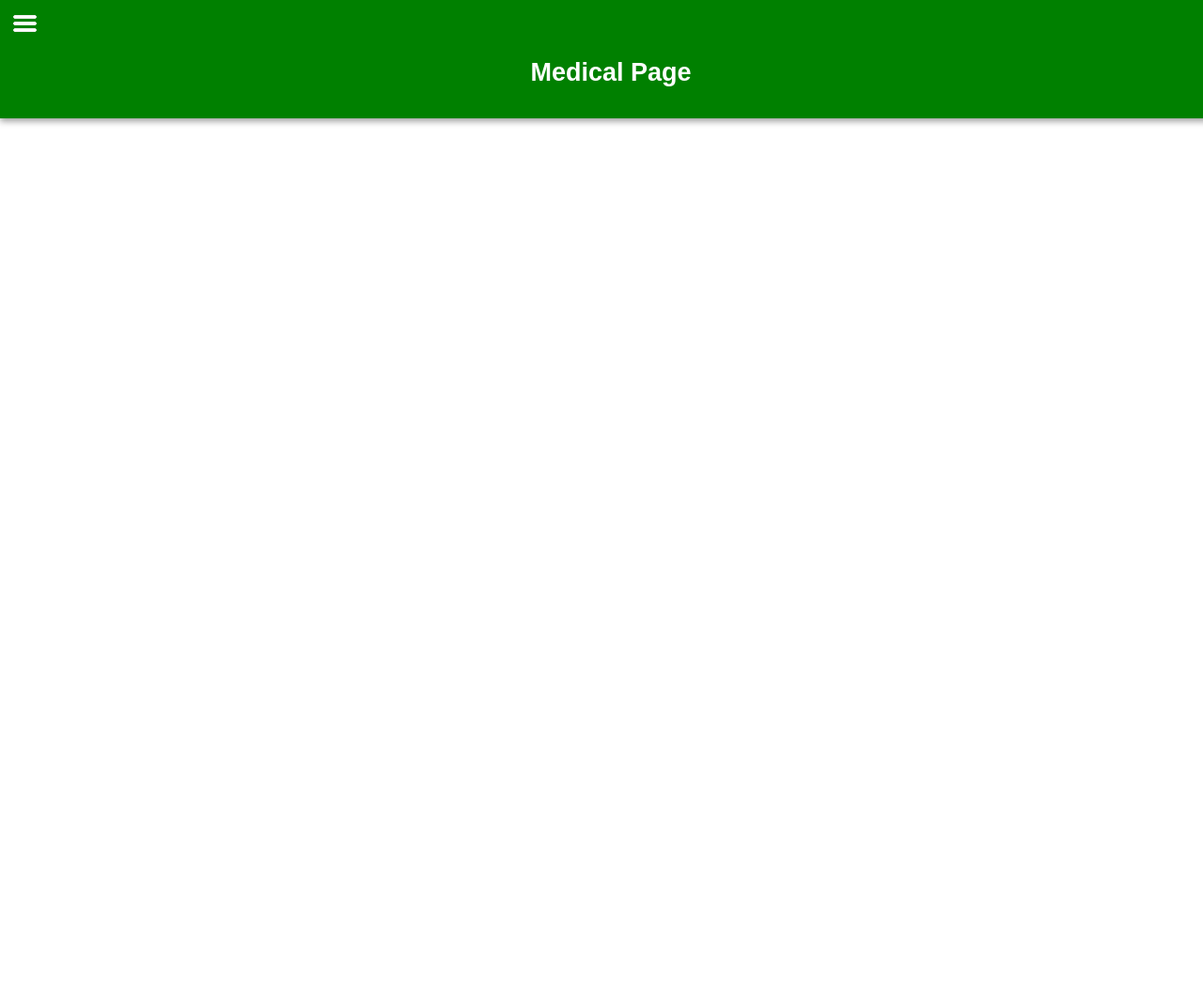
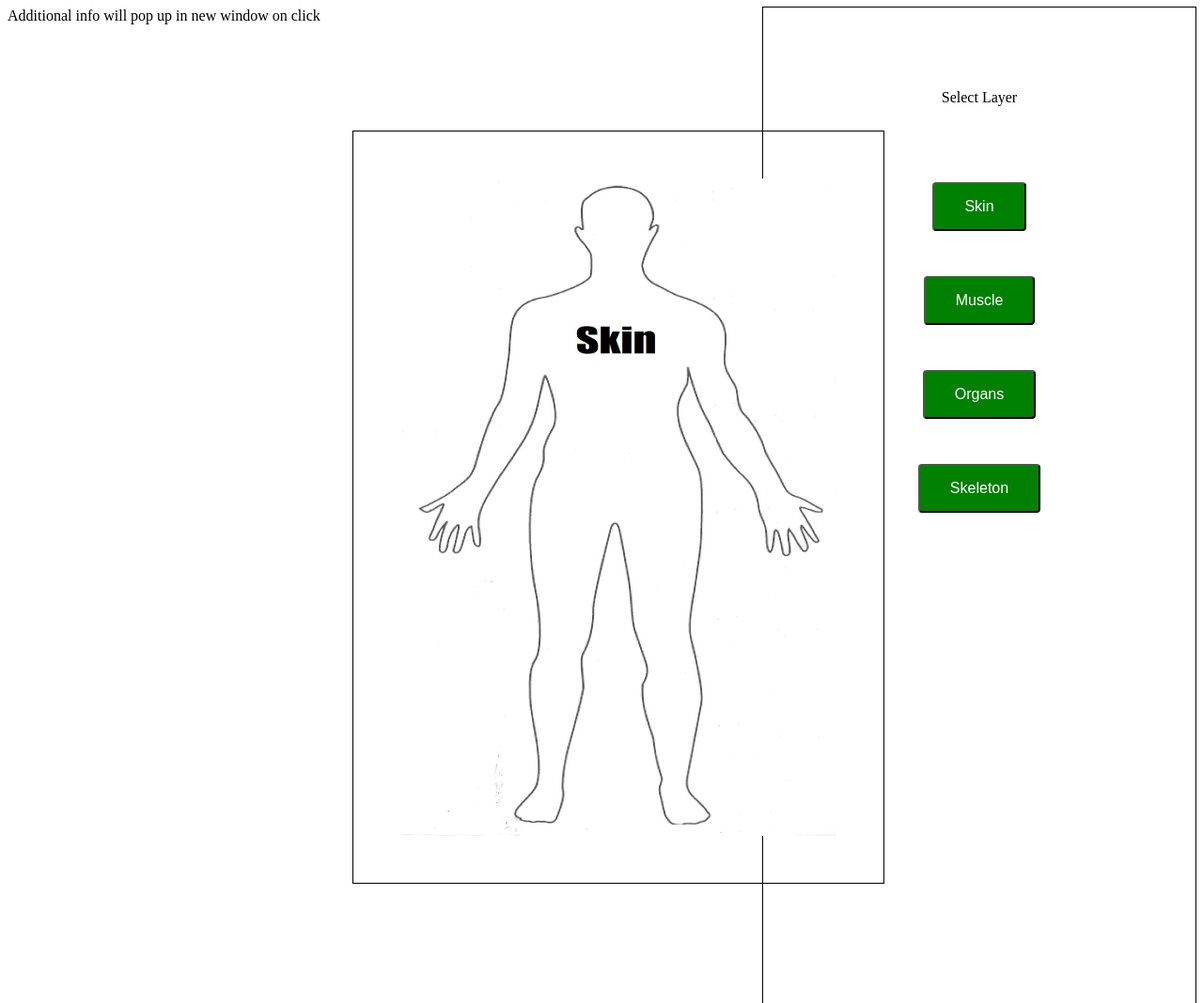
Before and after one commit to larsflyger/AnatomySite, a plain HTML site: page public_html/index2.html in a window 1280 px wide. Shown: the whole page at 94% size. Before the commit the page ends 800 px from the top, so only its background shows below. Drawn offline with nearby package versions, Linux system fonts and the light colour scheme.

Commit message:
Fixed Button Functionality

```diff
--- a/public_html/index2.html
+++ b/public_html/index2.html
@@ -1,31 +1,72 @@
 <!DOCTYPE html>
-<html>
+<html lang="en">
     <head>
         <title>Mobile Menu Hamburger</title>
-        <meta name="viewport" content="width=device-width, initial-scale = 1.0, maximum-scale=1.0, user-scalable=no"/>
-        <script src="https://code.jquery.com/jquery-2.1.1.min.js"></script>
-        <script src="https://code.jquery.com/ui/1.11.1/jquery-ui.min.js"></script>
-        <script src="hamburger.js"></script>
-        <link rel="stylesheet" type="text/css" media="all" href="hamburger.css"/>
+        <script>
+            function changeImage(img)
+            {
+                document.getElementById("image").src=img;
+                return false;
+            }
+        </script>
     </head>
     <body>
-        <div id="container">
-            <header>
-                <div id="hamburger">
-                    <div></div>
-                    <div></div>
-                    <div></div>
-                </div>
-                <h2 style ="color: white; text-align: center">Medical Page</h2>
-            </header>
-            <nav>
-                <ul>
-                    <li><a href="#">Help</a></li>
-                    <li><a href="#">About</a></li>
-                </ul>
-            </nav>
-            <div id="contentLayer"></div>
-            <div id="content"></div>
+         <style>
+
+             .button
+             {
+                 background-color: green;
+                 border-radius: 4px;
+                 color: white;
+                 padding: 15px 32px;
+                 text-align: center;
+                 text-decoration: none;
+                 display: inline-block;
+                 font-size: 16px;
+             }
+               #image
+             {
+                 position:absolute;
+                 width:500px;
+                 height:700px;
+                 z-index: 0;
+                 top: 30%;
+                 left: 45%;
+                 padding:50px;
+                 margin: -100px 0 0 -200px;
+                 text-align:center;
+                 align-content:center;
+                 outline-style:solid;
+                 outline-width:1px;
+                 outline-color:black;
+             }
+             #rightside
+             {
+                 text-align:center;
+                 width:400px;
+                 height:1000px;
+                 padding: 30px;
+                 line-height: 100px;
+                 float:right;
+                 outline-style:solid;
+                 outline-width:1px;
+                 outline-color:black;
+             }
+
+        </style>
+            <div id="rightside">
+                <p>Select Layer</p>
+                <button class="button" onclick="changeImage('humanoutline.jpg');">Skin</button><br>
+                <button class="button" onclick="changeImage('humanoutline2.jpg');">Muscle</button><br>
+                <button class="button" onclick="changeImage('humanoutline3.jpg');">Organs</button><br>
+                <button class="button" onclick="changeImage('humanoutline4.jpg');">Skeleton</button><br>
+            </div>
+        <div>
+            <img id="image" src="humanoutline.jpg" alt="Body" style="width:464px;height:700px; " usemap="#humanmap" >
+            Additional info will pop up in new window on click
         </div>
+        <map name="humanmap">
+            <area shape="circle" coords="232,50,50" href="stick.png" title="the head, where the thinking do!" alt="Head">
+        </map>
     </body>
 </html>
```
Also changed, not shown: public_html/index.html (+7 -23 lines), public_html/humanoutline4.jpg.
